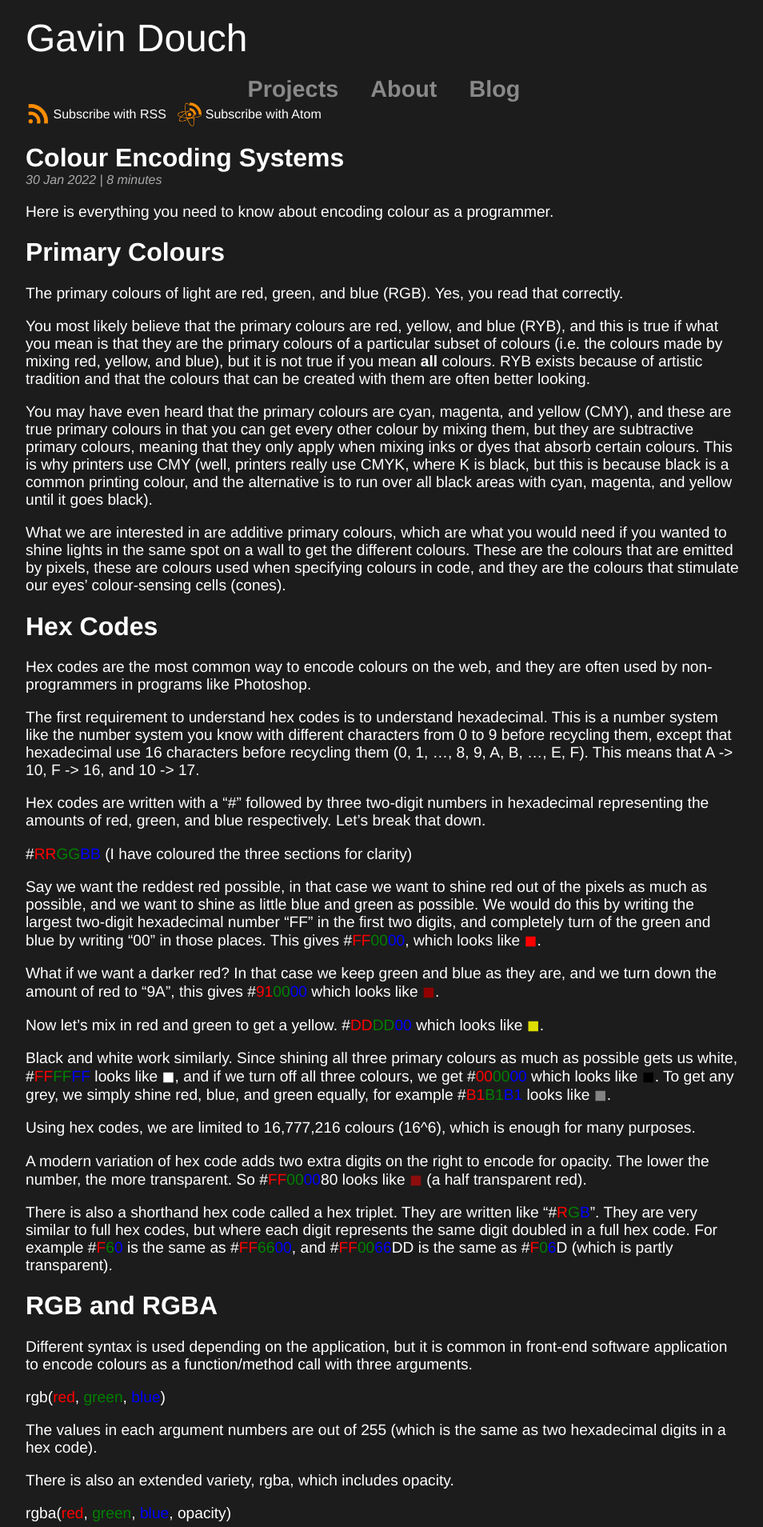
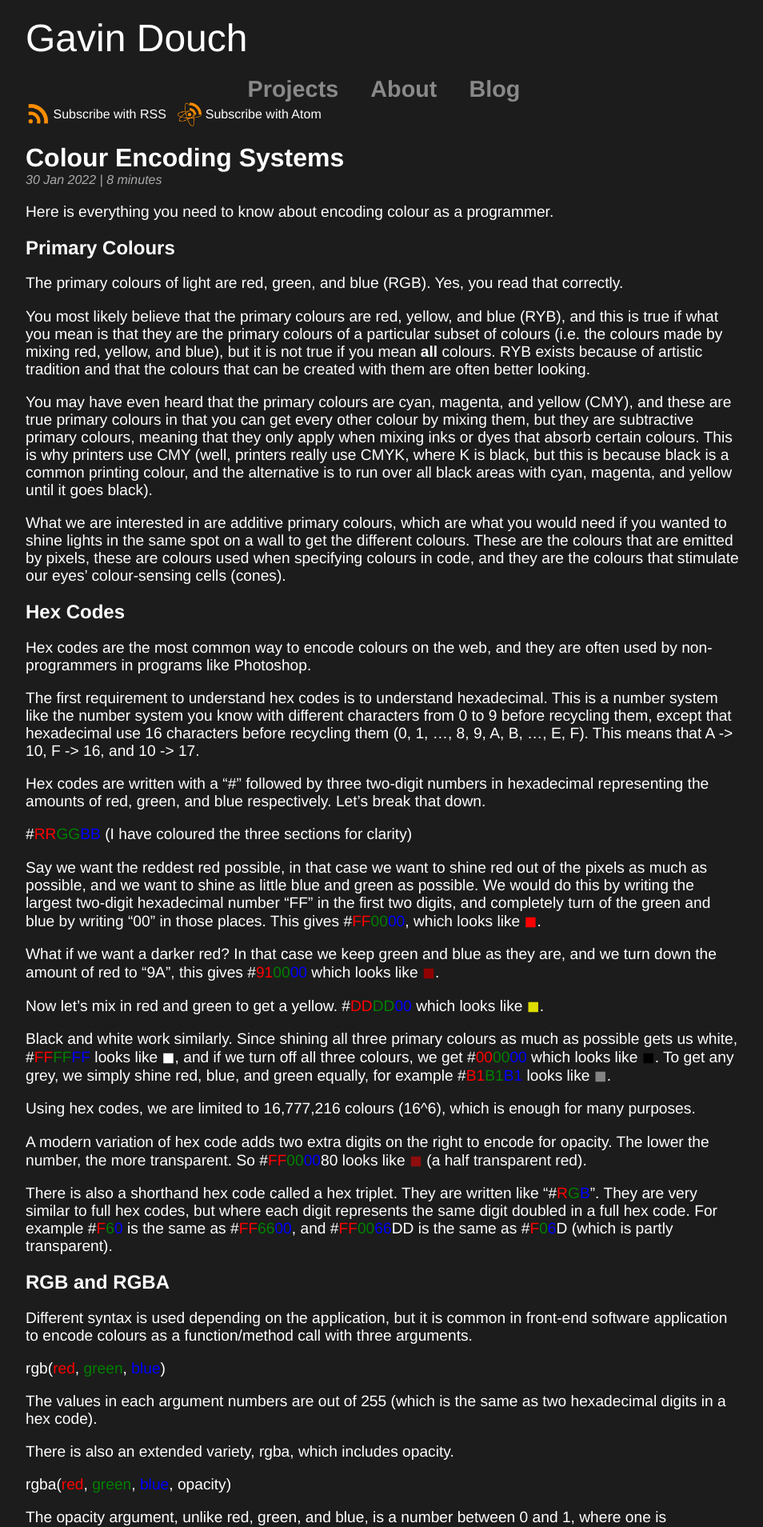
Before and after one commit to Coedice/website, a Jekyll site: the page built from _posts/2022-01-30-colour-encoding-systems.md, in a window 1280 px wide. Shown: the top 1909 px of the page at 80% size, without its empty margins (160-1114 px from the left). Built offline with Jekyll 4.4.1, drawn with Linux system fonts in a browser that asks for light colours.

Commit message:
Change subheadings to h2

```diff
--- a/_posts/2022-01-30-colour-encoding-systems.md
+++ b/_posts/2022-01-30-colour-encoding-systems.md
@@ -4,7 +4,7 @@ title: Colour Encoding Systems
 ---
 Here is everything you need to know about encoding colour as a programmer.
 
-# Primary Colours
+## Primary Colours
 The primary colours of light are red, green, and blue (RGB). Yes, you read that correctly.
 
 You most likely believe that the primary colours are red, yellow, and blue (RYB), and this is true if what you mean is that they are the primary colours of a particular subset of colours (i.e. the colours made by mixing red, yellow, and blue), but it is not true if you mean **all** colours. RYB exists because of artistic tradition and that the colours that can be created with them are often better looking.
@@ -13,7 +13,7 @@ You may have even heard that the primary colours are cyan, magenta, and yellow (
 
 What we are interested in are additive primary colours, which are what you would need if you wanted to shine lights in the same spot on a wall to get the different colours. These are the colours that are emitted by pixels, these are colours used when specifying colours in code, and they are the colours that stimulate our eyes' colour-sensing cells (cones).
 
-# Hex Codes
+## Hex Codes
 Hex codes are the most common way to encode colours on the web, and they are often used by non-programmers in programs like Photoshop.
 
 The first requirement to understand hex codes is to understand hexadecimal. This is a number system like the number system you know with different characters from 0 to 9 before recycling them, except that hexadecimal use 16 characters before recycling them (0, 1, ..., 8, 9, A, B, ..., E, F). This means that A -> 10, F -> 16, and 10 -> 17.
@@ -36,7 +36,7 @@ A modern variation of hex code adds two extra digits on the right to encode for
 
 There is also a shorthand hex code called a hex triplet. They are written like "#<span style="color: red">R</span><span style="color: green">G</span><span style="color: blue">B</span>". They are very similar to full hex codes, but where each digit represents the same digit doubled in a full hex code. For example #<span style="color: red">F</span><span style="color: green">6</span><span style="color: blue">0</span> is the same as #<span style="color: red">FF</span><span style="color: green">66</span><span style="color: blue">00</span>, and #<span style="color: red">FF</span><span style="color: green">00</span><span style="color: blue">66</span>DD is the same as #<span style="color: red">F</span><span style="color: green">0</span><span style="color: blue">6</span>D (which is partly transparent).
 
-# RGB and RGBA
+## RGB and RGBA
 Different syntax is used depending on the application, but it is common in front-end software application to encode colours as a function/method call with three arguments.
 
 rgb(<span style="color: red">red</span>, <span style="color: green">green</span>, <span style="color: blue">blue</span>)
@@ -49,7 +49,7 @@ rgba(<span style="color: red">red</span>, <span style="color: green">green</span
 
 The opacity argument, unlike red, green, and blue, is a number between 0 and 1, where one is completely opaque, and 0 is completely transparent.
 
-# Hue, Saturation, and Lightness (HSL)
+## Hue, Saturation, and Lightness (HSL)
 HSL represents colours in a similar syntax to rgb (above), but it uses hue, saturation, and lightness rather than the primary colours.
 - **H**ue: The angle on the colour wheel (whether the colour is a red, yellow, cyan, etc.), 0 is red, 120 is green, 240 is blue, and 360 is back to red.
 - **S**aturation: The vividness of the colour. 1 is most saturated, and 0 is completely grey.
@@ -57,14 +57,14 @@ HSL represents colours in a similar syntax to rgb (above), but it uses hue, satu
 
 Therefore, hsl(250, 0.5, 0.7) looks like <span style="color: hsl(250, 50%, 70%)">◼</span> (magenta, muted, light).
 
-# Colour Names
+## Colour Names
 Some applications will have colours systems where certain colours are given keywords.
 
 For example, in CSS there are keywords for regular colours such as "<span style="color: red">red</span>" and "<span style="color: cyan">cyan</span>", but also more unusual shades such as "<span style="color: tomato">tomato</span>" and "<span style="color: dodgerBlue">dodgerBlue</span>".
 
 The keywords available will depend on the environment you are coding in.
 
-# Semantic Colour
+## Semantic Colour
 Some applications will have colours systems where there are keywords which represent the colours purpose, rather than the colour itself. The colour itself will be chosen by some other system.
 
 Let's say you were making an app with a white background, and you want to have some text that does not call as much attention as the main text. The usual way to do this would be to change the colour of text to be a light grey. The problem with this is that when the user switches their device to dark mode, the background goes dark grey, the black text is nearly invisible, and the light grey text becomes the centre of attention.
```
Also changed, not shown: _posts/2022-02-01-we-need-a-quantum-query-language-now.md (+4 -4 lines).
